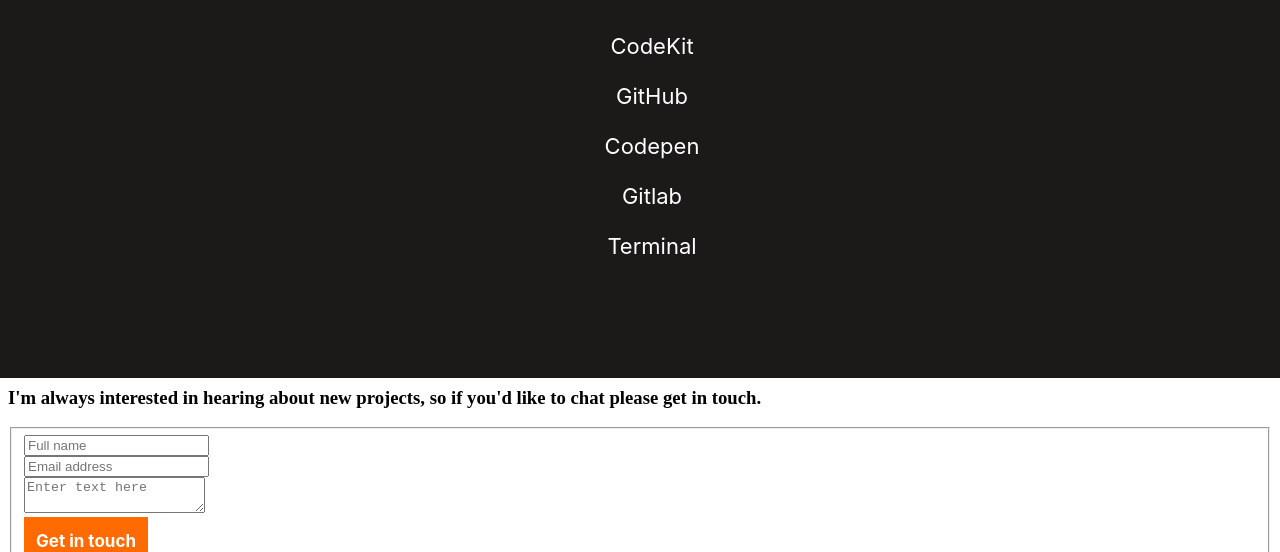
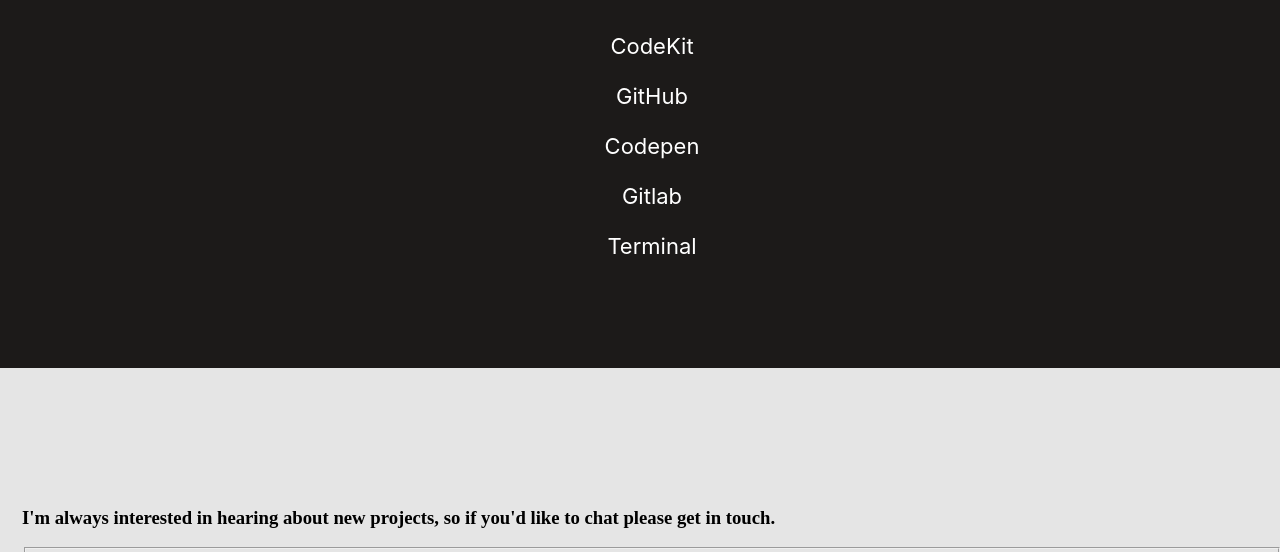
Before and after one commit to chaw-bot/Portfolio1, a plain HTML site: page index.html in a window 1280 px wide. Shown: the part 5721-6273 px from the top of the page. Drawn offline with Linux system fonts and the light colour scheme.

Commit message:
footer css style

```diff
--- a/style.css
+++ b/style.css
@@ -466,3 +466,13 @@
   font-size: 22px;
   padding: 12px 0;
 }
+
+footer {
+  display: flex;
+  flex-direction: column;
+  height: 950px;
+  background-color: #e5e5e5;
+  margin: -10px;
+  padding: 120px 0 0 24px;
+  overflow: hidden;
+ }
```
